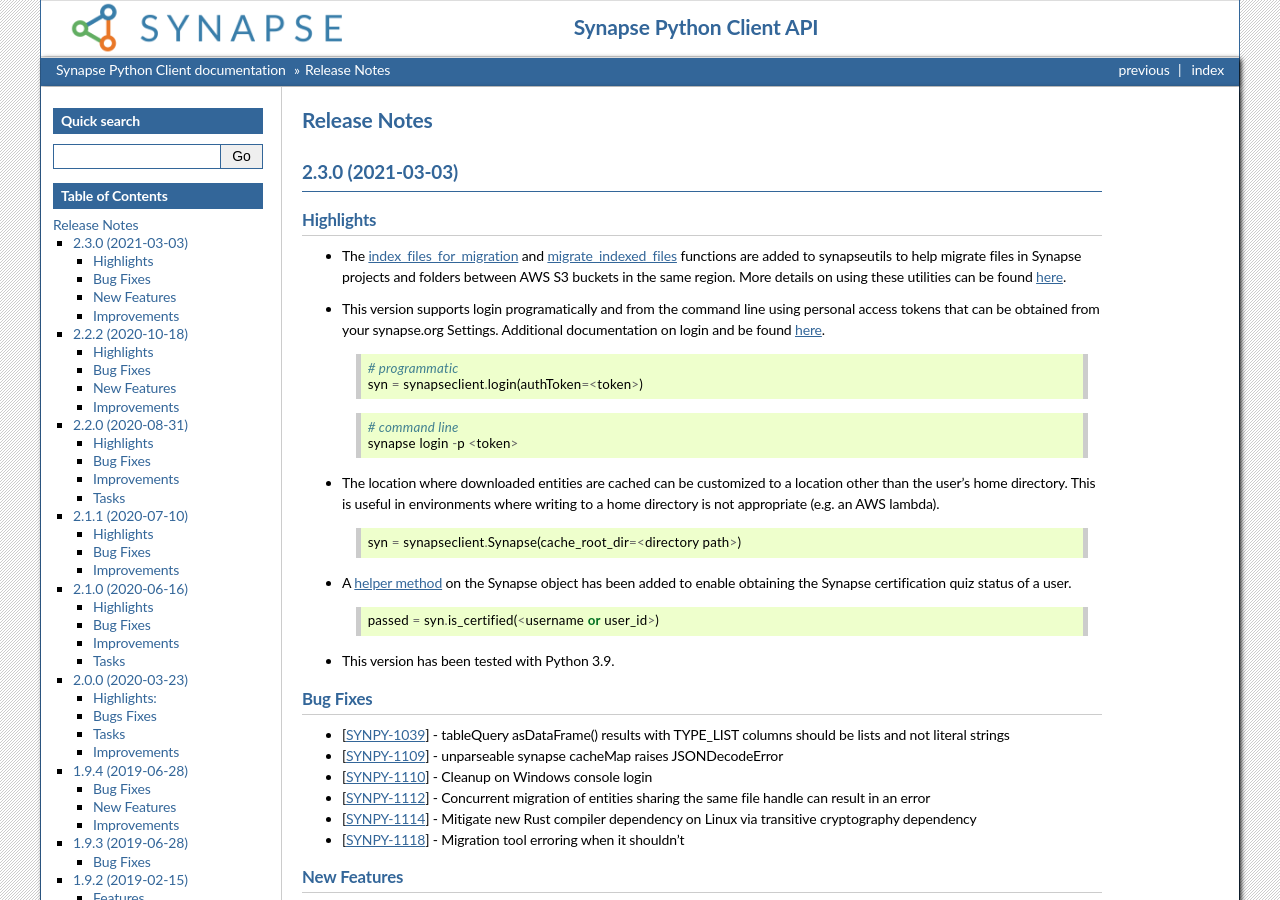
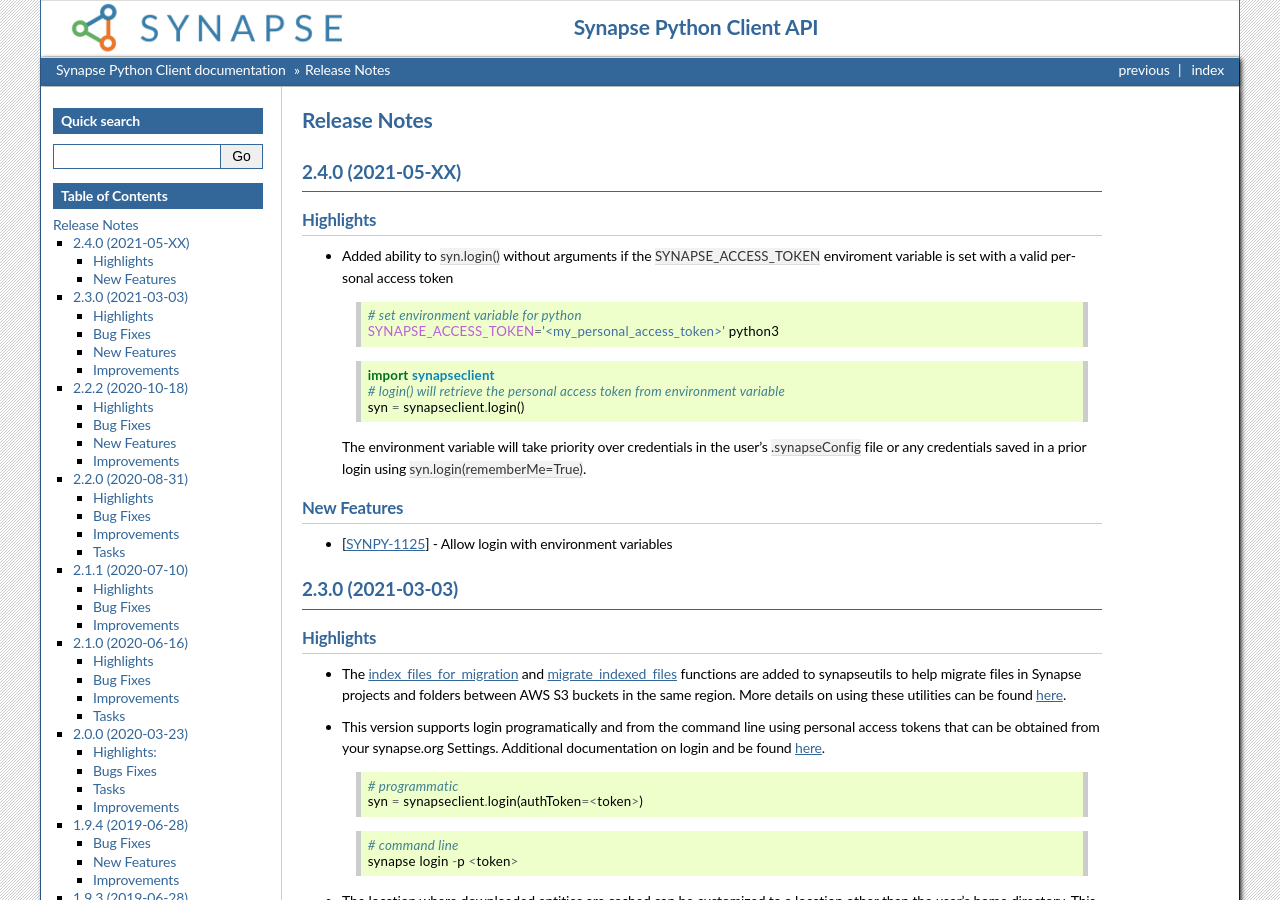
Before and after one commit to Sage-Bionetworks/synapsePythonClient, a Sphinx documentation site: the page built from docs/news.rst, in a window 1280 px wide and 900 px high. Built offline with Sphinx 7.4.7, drawn with Linux system fonts in a browser that asks for light colours; the version number could not be read and is left out.

Commit message:
add ability to login using environment variable

```diff
--- a/docs/news.rst
+++ b/docs/news.rst
@@ -1,6 +1,33 @@
 =============
 Release Notes
 =============
+
+
+2.4.0 (2021-05-XX)
+==================
+
+Highlights
+----------
+
+- Added ability to :code:`syn.login()` without arguments if the :code:`SYNAPSE_ACCESS_TOKEN` enviroment variable is set with a valid personal access token
+
+  .. code-block:: bash
+
+        # set environment variable for python
+        SYNAPSE_ACCESS_TOKEN='<my_personal_access_token>' python3
+
+  .. code-block:: python3
+
+        import synapseclient
+        # login() will retrieve the personal access token from environment variable
+        syn = synapseclient.login()
+  The environment variable will take priority over credentials in the user's :code:`.synapseConfig` file
+  or any credentials saved in a prior login using :code:`syn.login(rememberMe=True)`.
+New Features
+------------
+
+-  [`SYNPY-1125 <https://sagebionetworks.jira.com/browse/SYNPY-1125>`__] -
+   Allow login with environment variables
 
 2.3.0 (2021-03-03)
 ================
```
Also changed, not shown: docs/Credentials.rst (+39 -8 lines), 3 other files.
